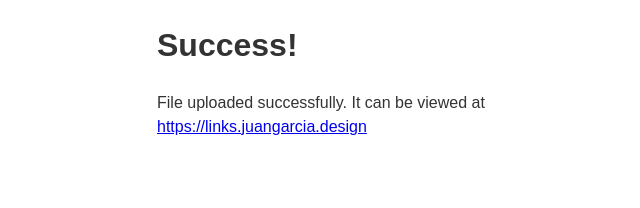
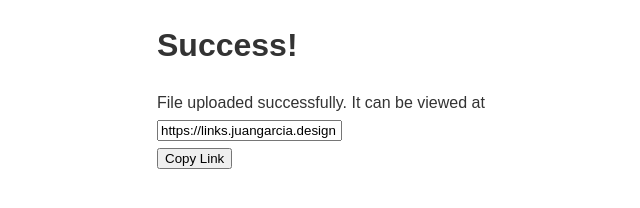
Before and after one commit to imjuangarcia/link-sharing-app, a website: page public/success.html in a window 1280 px wide. Shown: the whole page, without its empty margins (233-873 px from the left). Drawn offline with Linux system fonts and the light colour scheme.

Commit message:
Click to copy button

```diff
--- /dev/null
+++ b/public/js/getLinkAndCopy.js
@@ -0,0 +1,21 @@
+/* eslint-disable no-undef */
+
+// Get the link and button
+const link = document.querySelector('#link');
+const button = document.querySelector('.copy');
+
+// Set the link text to be the url. the slice() method gets rid
+// of the unnecesary /links parameter that gets passed
+link.value = `https://links.juangarcia.design${window.location.hash.slice(7)}`;
+
+// Event to copy the content on the clipboard
+button.addEventListener('click', () => {
+  link.select();
+  document.execCommand('copy');
+});
+
+// Event to open the link in new tab if clicking on the url
+link.addEventListener('click', () => {
+  window.open(link.value, '_blank');
+  window.focus();
+});
--- a/public/success.html
+++ b/public/success.html
@@ -1,5 +1,6 @@
 <!DOCTYPE html>
 <html lang="en">
+
 <head>
   <meta charset="utf-8" />
   <meta name="viewport" content="width=device-width, initial-scale=1.0" />
@@ -13,19 +14,10 @@
   <h1>Success!</h1>
   <p>
     File uploaded successfully. It can be viewed at
-      <a href="#" target="_blank"></a>
+    <input type="text" id="link">
+    <button class="copy">Copy Link</button>
   </p>
-    <script>
-      // Get the link item
-      const link = document.querySelector("a");
+  <script src="js/getLinkAndCopy.js"></script>
+</body>
 
-      // Set the link text and href to be the url. the slice() method gets rid of the unnecesary /links parameter that gets passed
-      link.innerHTML =
-        "https://links.juangarcia.design" + window.location.hash.slice(7);
-      link.setAttribute(
-        "href",
-        "https://links.juangarcia.design" + window.location.hash.slice(7)
-      );
-    </script>
-  </body>
 </html>
```
Lines whose indentation alone changed are shown as unchanged.
